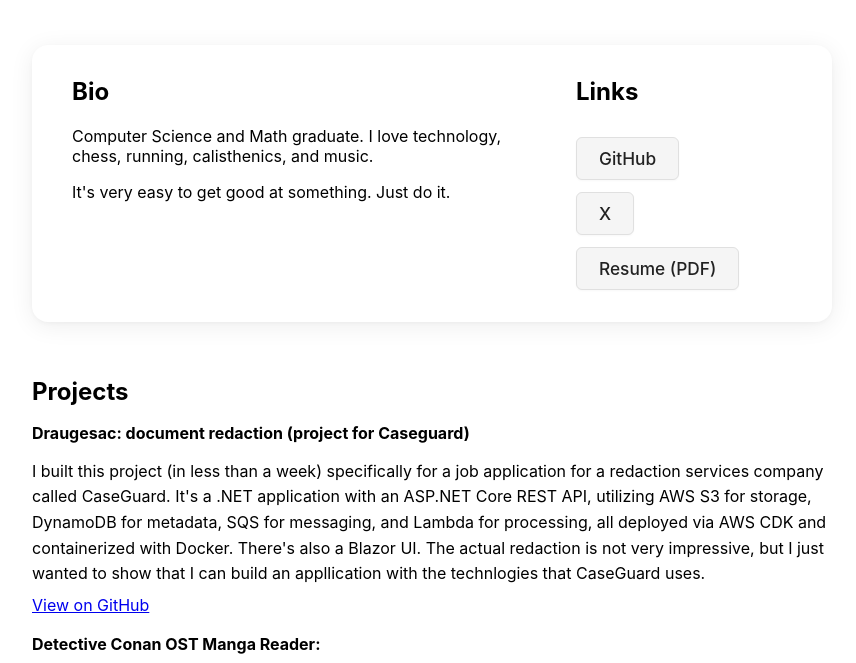
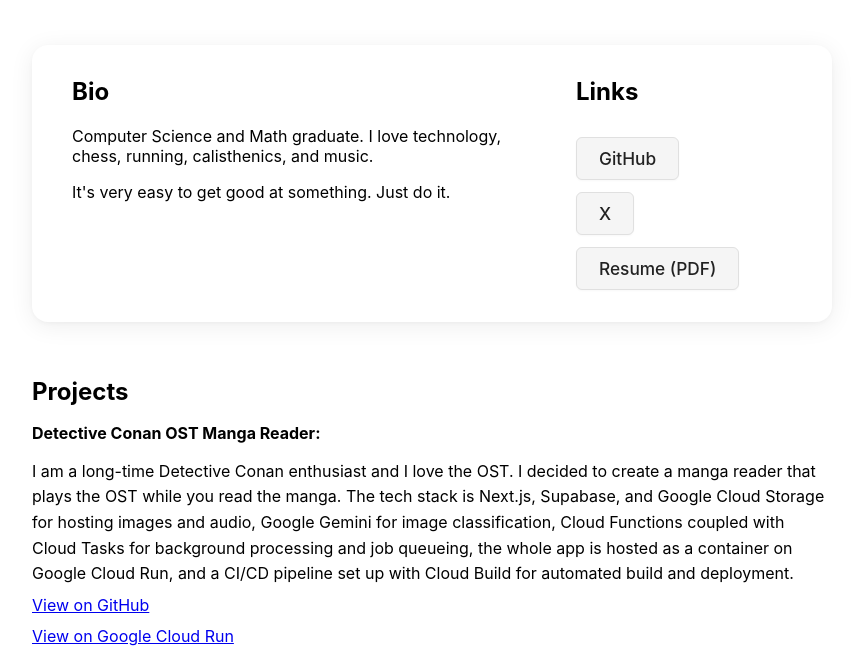
Before and after one commit to el-tahir/el-tahir.github.io, a plain HTML site: page index.html in a window 1280 px wide. Shown: the part 107-770 px from the top of the page, without its empty margins (208-1064 px from the left). Drawn offline with Linux system fonts and the light colour scheme.

Commit message:
removed draugesac

```diff
--- a/index.html
+++ b/index.html
@@ -29,10 +29,6 @@
         <section id="content-sections">
             <div class="content-block full-width">
                 <h2>Projects</h2>
-                <h4>Draugesac: document redaction (project for Caseguard)</h4>
-                <p class="project-description">I built this project (in less than a week) specifically for a job application for a redaction services company called CaseGuard. It's a .NET application with an ASP.NET Core REST API, utilizing AWS S3 for storage, DynamoDB for metadata, SQS for messaging, and Lambda for processing, all deployed via AWS CDK and containerized with Docker. There's also a Blazor UI. The actual redaction is not very impressive, but I just wanted to show that I can build an appllication with the technlogies that CaseGuard uses.
-                    <a href="https://github.com/el-tahir/draugesac">View on GitHub</a>
-                </p>
                 <h4>Detective Conan OST Manga Reader:</h4>
                 <p class="project-description">I am a long-time Detective Conan enthusiast and I love the OST. I decided to create a manga reader that plays the OST while you read the manga. The tech stack is Next.js, Supabase, and Google Cloud Storage for hosting images and audio, Google Gemini for image classification, Cloud Functions coupled with Cloud Tasks for background processing and job queueing, the whole app is hosted as a container on Google Cloud Run, and a CI/CD pipeline set up with Cloud Build for automated build and deployment.
                     <a href="https://github.com/el-tahir/audio-manga">View on GitHub</a>
```
